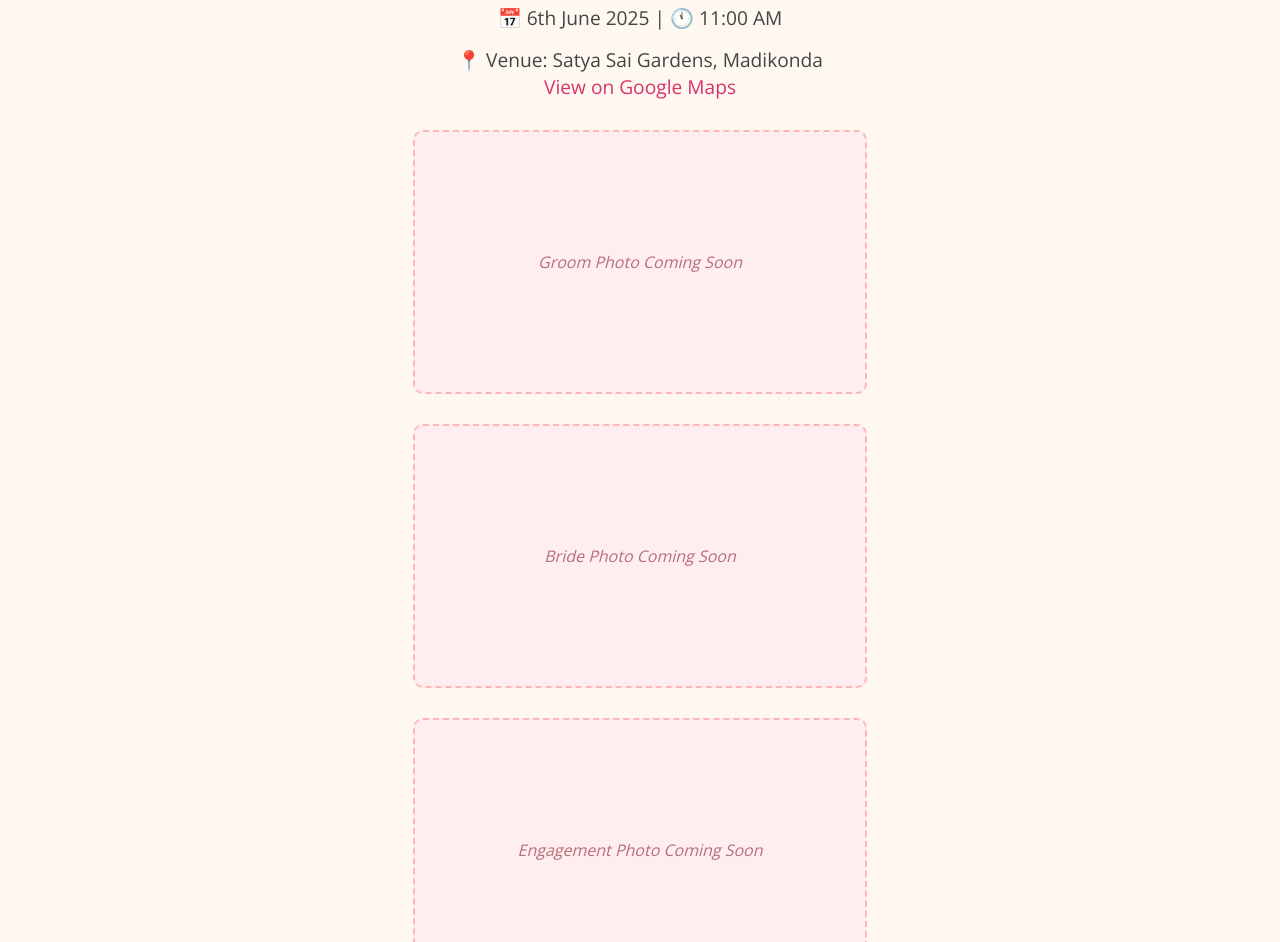
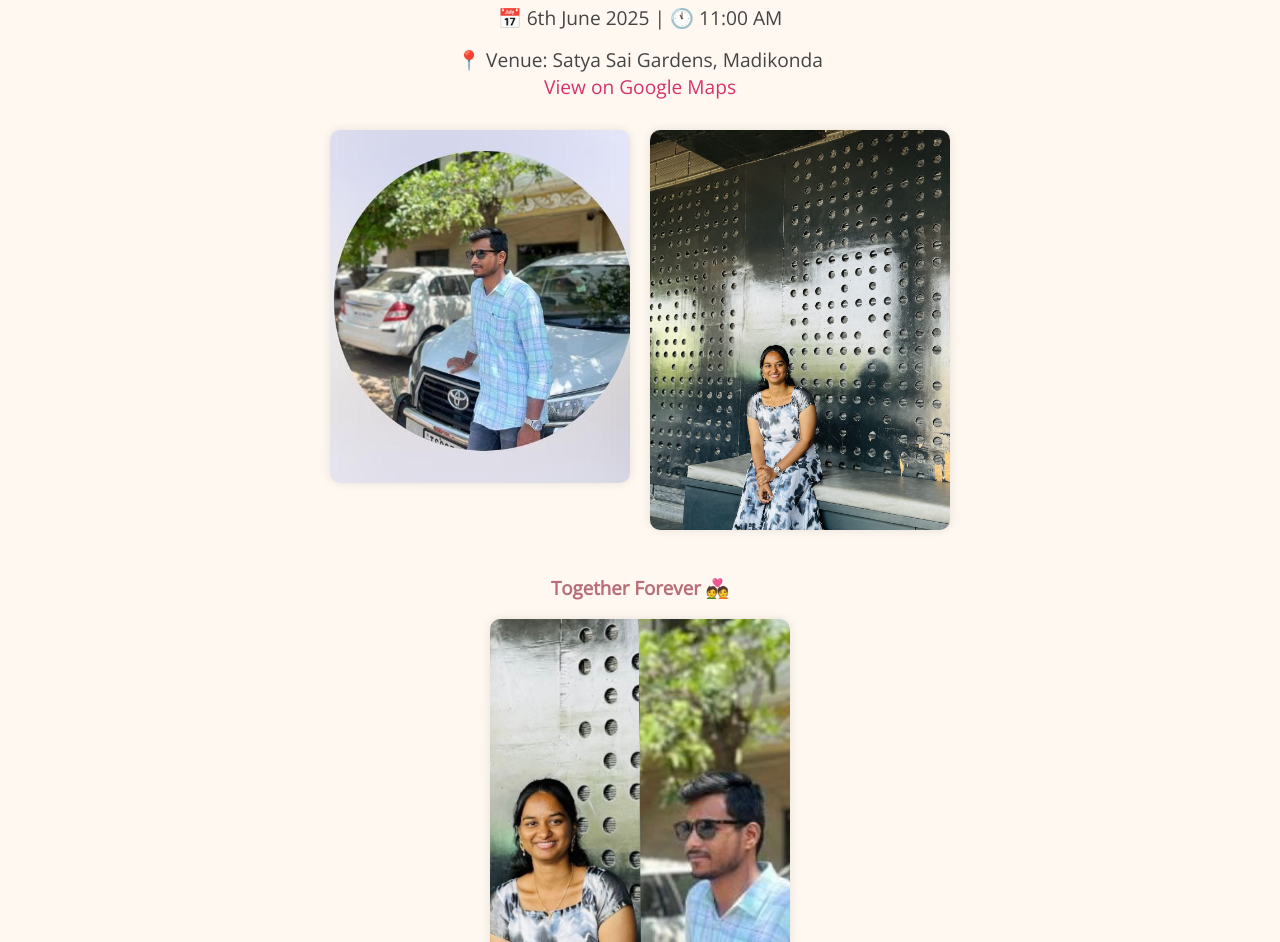
Before and after one commit to Prasannanimmani/invitation, a plain HTML site: page index.html in a window 1280 px wide. Shown: the part 349-1291 px from the top of the page. Drawn offline with nearby package versions, Linux system fonts and the light colour scheme.

Commit message:
Add files via upload

```diff
--- a/index.html
+++ b/index.html
@@ -1,10 +1,10 @@
 <!DOCTYPE html>
 <html lang="en">
 <head>
-  <meta charset="UTF-8">
-  <meta name="viewport" content="width=device-width, initial-scale=1.0">
-  <title>Ram ❤️ Seetha Wedding Invitation</title>
-  <link href="https://fonts.googleapis.com/css2?family=Great+Vibes&family=Open+Sans&display=swap" rel="stylesheet">
+  <meta charset="UTF-8" />
+  <meta name="viewport" content="width=device-width, initial-scale=1.0"/>
+  <title>Kavya ❤️ Ajay Wedding Invitation</title>
+  <link href="https://fonts.googleapis.com/css2?family=Great+Vibes&family=Open+Sans&display=swap" rel="stylesheet"/>
   <style>
     body {
       margin: 0;
@@ -48,19 +48,22 @@
     .venue a:hover {
       text-decoration: underline;
     }
-    .image-placeholder, .video-placeholder {
-      width: 80%;
-      max-width: 450px;
-      height: 260px;
-      background: #ffeef0;
-      border: 2px dashed #ffb6b9;
+    .photo-row {
+      display: flex;
+      justify-content: center;
+      flex-wrap: wrap;
+      gap: 20px;
+      margin: 30px 0;
+    }
+    .photo-row img, .couple-photo img {
+      width: 100%;
+      max-width: 300px;
+      height: auto;
       border-radius: 10px;
-      margin: 30px auto;
-      display: flex;
-      align-items: center;
-      justify-content: center;
-      font-style: italic;
-      color: #b76e79;
+      box-shadow: 0 0 10px rgba(0,0,0,0.1);
+    }
+    .couple-photo {
+      margin: 40px 0;
     }
     footer {
       background: #f8d7da;
@@ -80,28 +83,36 @@
 </head>
 <body>
   <header class="fade-in">
-    <h1>Ram ❤️ Seetha</h1>
+    <h1>Kavya ❤️ Ajay</h1>
     <p>"Two hearts, one soul"</p>
   </header>
 
   <section class="fade-in">
-    <div class="names">You're invited to the wedding of Ram and Seetha</div>
+    <div class="names">You're invited to the wedding of Kavya and Ajay</div>
     <div class="date-time">📅 6th June 2025 | 🕚 11:00 AM</div>
     <div class="venue">
       📍 Venue: Satya Sai Gardens, Madikonda<br>
       <a href="https://www.google.com/maps/place/Satya+Sai+Gardens,+Madikonda" target="_blank">View on Google Maps</a>
     </div>
 
-    <div class="image-placeholder">Groom Photo Coming Soon</div>
-    <div class="image-placeholder">Bride Photo Coming Soon</div>
-    <div class="image-placeholder">Engagement Photo Coming Soon</div>
+    <div class="photo-row">
+      <div>
+        <img src="groom1.jpg" alt="Groom - Ajay">
+      </div>
+      <div>
+        <img src="bride1.jpg" alt="Bride - Kavya">
+      </div>
+    </div>
 
-    <div class="video-placeholder">Pre-wedding video will be added here</div>
+    <div class="couple-photo">
+      <h3 style="color:#b76e79;">Together Forever 💑</h3>
+      <img src="combined1.jpg" alt="Engagement or Couple Photo">
+    </div>
   </section>
 
   <footer class="fade-in">
     We can't wait to celebrate this beautiful day with you!<br>
-    — With love, Ram & Seetha 💕
+    — With love, Kavya & Ajay 💕
   </footer>
 </body>
 </html>
```
